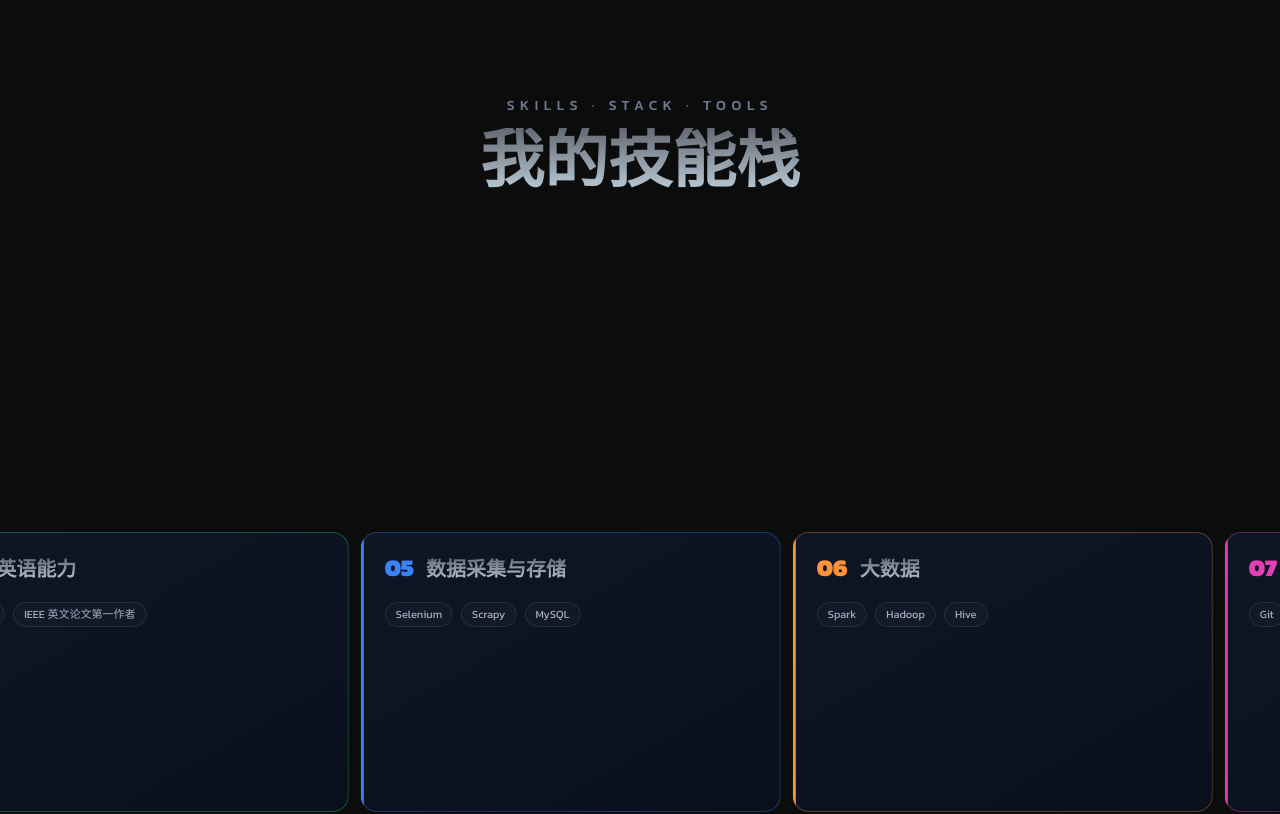
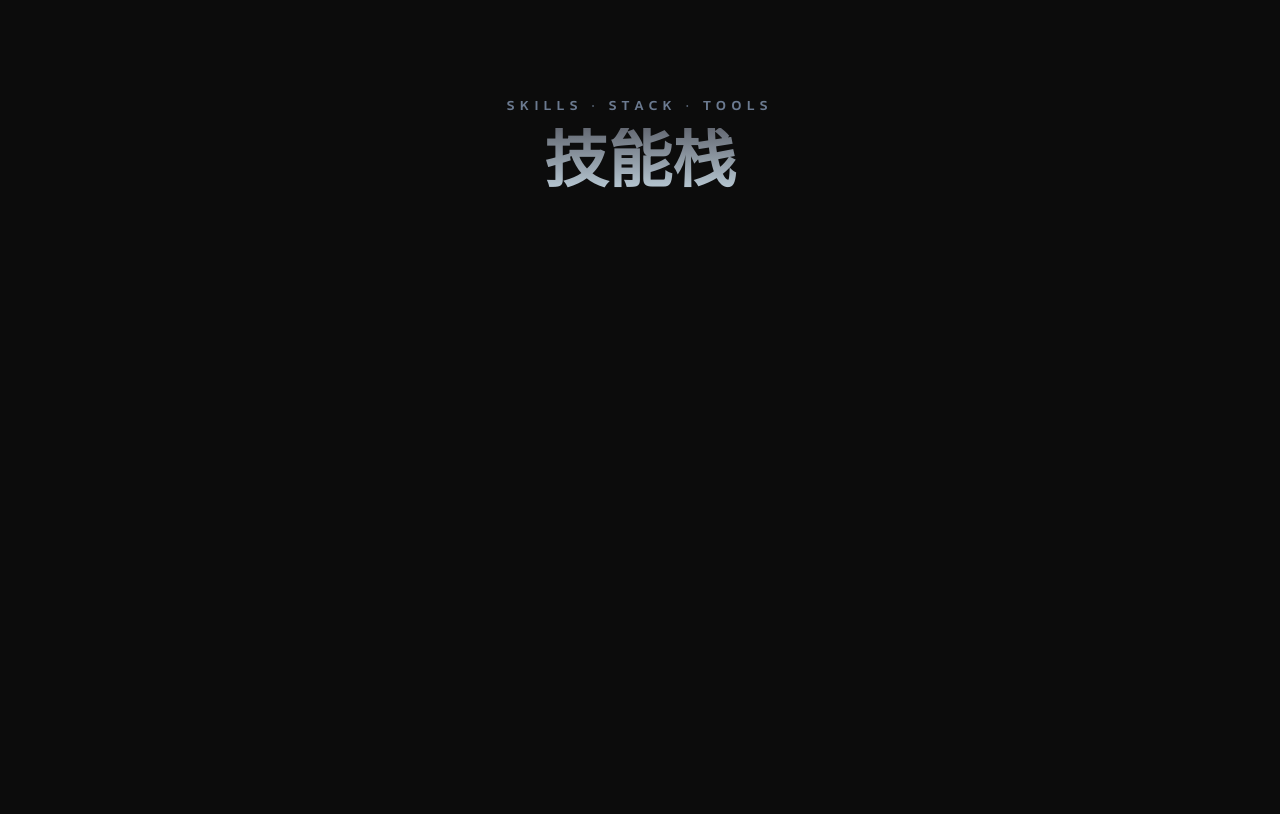
Before and after one commit to ZhaowTao/grz, a React (Vite) app: page / in a window 1280 px wide. Shown: the part 800-1614 px from the top of the page. Built offline with nearby package versions, Linux system fonts and the light colour scheme.

Commit message:
技能栈滚动带精简：从 8 张精选为 4 张核心类目，标题改为「技能栈」

```diff
--- a/src/components/MarqueeSection.tsx
+++ b/src/components/MarqueeSection.tsx
@@ -2,15 +2,12 @@ import { useEffect, useRef } from "react";
 import { SkillCard } from "./visuals";
 import { skills } from "../data/resume";
 
-const ACCENTS = [
-  "#E23FB5", // 01 AI 应用开发
-  "#22D3EE", // 02 编程语言
-  "#34D399", // 03 数据分析与建模
-  "#8B5CF6", // 04 数据可视化
-  "#3B82F6", // 05 数据采集与存储
-  "#FB923C", // 06 大数据
-  "#E23FB5", // 07 开发与工具
-  "#34D399", // 08 英语能力
+// 滚动带只精选 4 个核心类目，避免卡片过密；完整清单见 ServicesSection（#services）
+const FEATURED = [
+  { ...skills[0], accent: "#E23FB5" }, // 01 AI 应用开发
+  { ...skills[2], accent: "#34D399" }, // 03 数据分析与建模
+  { ...skills[1], accent: "#22D3EE" }, // 02 编程语言
+  { ...skills[3], accent: "#8B5CF6" }, // 04 数据可视化
 ];
 
 export default function MarqueeSection() {
@@ -18,8 +15,8 @@ export default function MarqueeSection() {
   const row1Ref = useRef<HTMLDivElement>(null);
   const row2Ref = useRef<HTMLDivElement>(null);
 
-  const row1Items = skills.slice(0, 4);
-  const row2Items = skills.slice(4);
+  const row1Items = FEATURED.slice(0, 2);
+  const row2Items = FEATURED.slice(2);
   const row1 = [...row1Items, ...row1Items, ...row1Items];
   const row2 = [...row2Items, ...row2Items, ...row2Items];
 
@@ -53,7 +50,7 @@ export default function MarqueeSection() {
           Skills · Stack · Tools
         </p>
         <h2 className="hero-heading font-black uppercase mt-3 text-[clamp(2rem,7vw,64px)] leading-none">
-          我的技能栈
+          技能栈
         </h2>
       </div>
       <div
@@ -67,7 +64,7 @@ export default function MarqueeSection() {
             no={s.no}
             title={s.title}
             tags={s.tags}
-            accent={ACCENTS[Number(s.no) - 1]}
+            accent={s.accent}
           />
         ))}
       </div>
@@ -82,7 +79,7 @@ export default function MarqueeSection() {
             no={s.no}
             title={s.title}
             tags={s.tags}
-            accent={ACCENTS[Number(s.no) - 1]}
+            accent={s.accent}
           />
         ))}
       </div>
```
